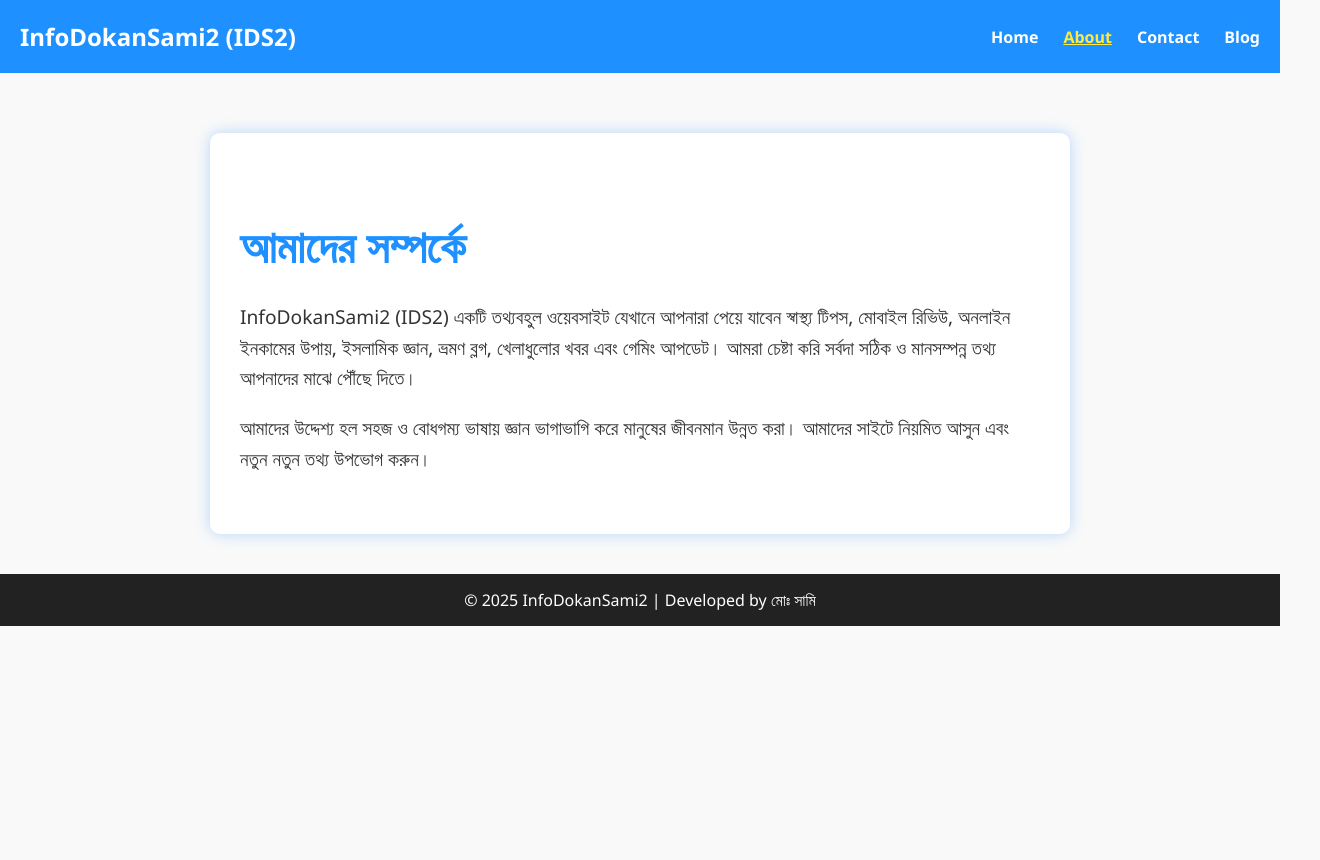
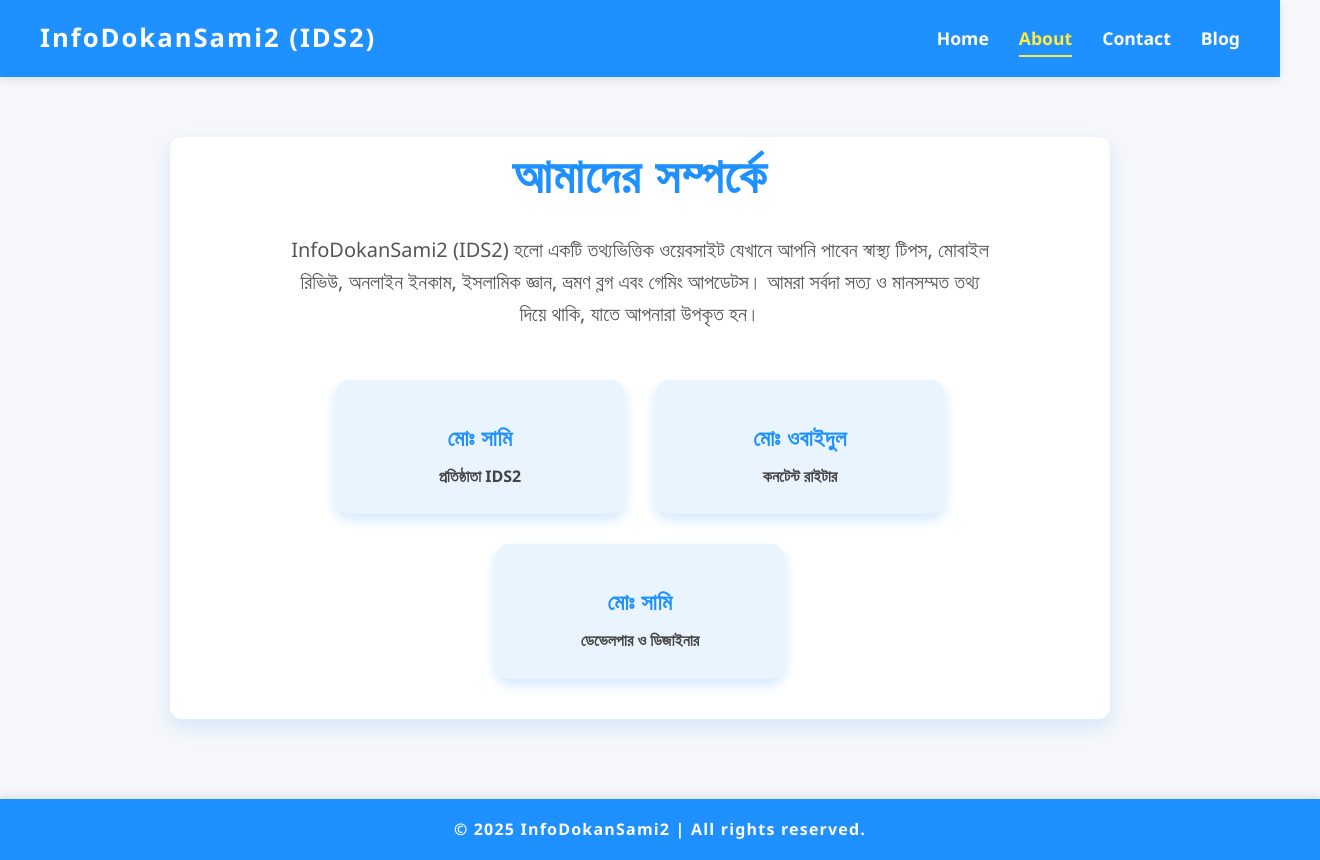
Before and after one commit to samitlp2003/InfoDokanSami, a plain HTML site: page about.html in a window 1280 px wide. Shown: the whole page, 1320 px wide, since content can reach past the window. Before the commit the page ends 800 px from the top, so only its background shows below. Drawn offline with Linux system fonts and the light colour scheme.

Commit message:
Enhanced About page design for better client experience

```diff
--- a/about.html
+++ b/about.html
@@ -3,98 +3,151 @@
 <head>
   <meta charset="UTF-8" />
   <meta name="viewport" content="width=device-width, initial-scale=1" />
-  <title>About - InfoDokanSami2</title>
+  <title>আমাদের সম্পর্কে | InfoDokanSami2</title>
   <style>
+    /* বেসিক সেটআপ */
     body {
       margin: 0;
-      font-family: 'Segoe UI', sans-serif;
-      background: #f9f9f9;
-      color: #333;
-    }
-
-    header {
-      background-color: #1e90ff;
-      padding: 20px 20px;
-      display: flex;
-      align-items: center;
-      justify-content: space-between;
-      color: white;
-    }
-
-    .logo {
-      font-weight: bold;
-      font-size: 1.5em;
-      cursor: default;
-    }
-
-    nav ul {
-      list-style: none;
-      display: flex;
-      justify-content: center;
-      padding: 0;
-      margin: 0;
-      gap: 25px;
-    }
-
-    nav ul li a {
-      text-decoration: none;
-      color: white;
-      font-weight: bold;
-      transition: color 0.3s ease;
-    }
-
-    nav ul li a:hover {
-      color: #ffeb3b;
-    }
-
-    nav ul li a.active {
-      text-decoration: underline;
-      color: #ffeb3b;
-    }
-
-    .about-section {
-      max-width: 800px;
-      margin: 60px auto 40px;
-      background: white;
-      border-radius: 10px;
-      padding: 40px 30px;
-      box-shadow: 0 0 15px rgba(30, 144, 255, 0.3);
+      font-family: 'Segoe UI', Tahoma, Geneva, Verdana, sans-serif;
+      background: #f5f7fa;
       color: #333;
       line-height: 1.6;
     }
 
-    .about-section h2 {
-      font-size: 2.8em;
-      color: #1e90ff;
-      margin-bottom: 20px;
+    /* হেডার স্টাইল */
+    header {
+      background-color: #1e90ff;
+      padding: 18px 40px;
+      display: flex;
+      justify-content: space-between;
+      align-items: center;
+      color: white;
+      box-shadow: 0 3px 8px rgba(0,0,0,0.1);
+      position: sticky;
+      top: 0;
+      z-index: 1000;
+    }
+    header .logo {
+      font-size: 1.6em;
+      font-weight: 700;
+      letter-spacing: 2px;
+      cursor: default;
+    }
+    nav ul {
+      list-style: none;
+      display: flex;
+      gap: 30px;
+      margin: 0;
+      padding: 0;
+    }
+    nav ul li a {
+      text-decoration: none;
+      color: white;
+      font-weight: 600;
+      font-size: 1.1em;
+      transition: color 0.3s ease;
+      padding: 5px 0;
+      border-bottom: 2px solid transparent;
+    }
+    nav ul li a:hover,
+    nav ul li a.active {
+      color: #ffeb3b;
+      border-bottom: 2px solid #ffeb3b;
     }
 
-    .about-section p {
-      font-size: 1.2em;
-      font-weight: 500;
+    /* মেইন কন্টেন্ট */
+    main {
+      max-width: 900px;
+      margin: 60px auto 80px auto;
+      padding: 0 20px;
+      background: white;
+      border-radius: 12px;
+      box-shadow: 0 8px 20px rgba(30, 144, 255, 0.15);
     }
 
+    main h1 {
+      text-align: center;
+      color: #1e90ff;
+      font-size: 3rem;
+      margin-top: 40px;
+      margin-bottom: 15px;
+      font-weight: 900;
+      letter-spacing: 1.5px;
+    }
+
+    main p.description {
+      text-align: center;
+      font-size: 1.25rem;
+      color: #555;
+      margin-bottom: 50px;
+      max-width: 700px;
+      margin-left: auto;
+      margin-right: auto;
+    }
+
+    /* টিম মেম্বারস কার্ড */
+    .team {
+      display: flex;
+      flex-wrap: wrap;
+      justify-content: center;
+      gap: 30px;
+      padding-bottom: 40px;
+    }
+    .team-member {
+      background: #eaf4ff;
+      border-radius: 15px;
+      box-shadow: 0 6px 12px rgba(30, 144, 255, 0.2);
+      width: 240px;
+      padding: 25px;
+      text-align: center;
+      transition: transform 0.3s ease, box-shadow 0.3s ease;
+      cursor: default;
+    }
+    .team-member:hover {
+      transform: translateY(-10px);
+      box-shadow: 0 12px 25px rgba(30, 144, 255, 0.35);
+    }
+    .team-member h3 {
+      margin: 15px 0 8px;
+      font-size: 1.4rem;
+      color: #1e90ff;
+      font-weight: 700;
+      letter-spacing: 0.5px;
+    }
+    .team-member p {
+      margin: 0;
+      font-size: 1rem;
+      color: #444;
+      font-weight: 600;
+    }
+
+    /* ফুটার */
     footer {
-      background: #222;
+      background: #1e90ff;
       color: white;
       text-align: center;
-      padding: 15px 0;
-      margin-top: 40px;
+      padding: 18px 20px;
+      font-weight: 600;
+      letter-spacing: 1.2px;
+      position: relative;
+      bottom: 0;
+      width: 100%;
+      box-shadow: 0 -3px 8px rgba(0,0,0,0.1);
     }
 
     /* Responsive */
-    @media (max-width: 600px) {
-      .about-section {
-        padding: 25px 15px;
-        margin: 40px 15px;
+    @media(max-width: 720px) {
+      main {
+        margin: 40px 15px 60px 15px;
+        width: auto;
       }
-
-      .about-section h2 {
-        font-size: 2em;
+      .team {
+        gap: 20px;
       }
-
-      .about-section p {
-        font-size: 1em;
+      .team-member {
+        width: 100%;
+        max-width: 320px;
+        margin: 0 auto;
       }
     }
   </style>
@@ -112,18 +165,30 @@
     </nav>
   </header>
 
-  <section class="about-section">
-    <h2>আমাদের সম্পর্কে</h2>
-    <p>
-      InfoDokanSami2 (IDS2) একটি তথ্যবহুল ওয়েবসাইট যেখানে আপনারা পেয়ে যাবেন স্বাস্থ্য টিপস, মোবাইল রিভিউ, অনলাইন ইনকামের উপায়, ইসলামিক জ্ঞান, ভ্রমণ ব্লগ, খেলাধুলোর খবর এবং গেমিং আপডেট। আমরা চেষ্টা করি সর্বদা সঠিক ও মানসম্পন্ন তথ্য আপনাদের মাঝে পৌঁছে দিতে।
+  <main>
+    <h1>আমাদের সম্পর্কে</h1>
+    <p class="description">
+      InfoDokanSami2 (IDS2) হলো একটি তথ্যভিত্তিক ওয়েবসাইট যেখানে আপনি পাবেন স্বাস্থ্য টিপস, মোবাইল রিভিউ, অনলাইন ইনকাম, ইসলামিক জ্ঞান, ভ্রমণ ব্লগ এবং গেমিং আপডেটস। আমরা সর্বদা সত্য ও মানসম্মত তথ্য দিয়ে থাকি, যাতে আপনারা উপকৃত হন।
     </p>
-    <p>
-      আমাদের উদ্দেশ্য হল সহজ ও বোধগম্য ভাষায় জ্ঞান ভাগাভাগি করে মানুষের জীবনমান উন্নত করা। আমাদের সাইটে নিয়মিত আসুন এবং নতুন নতুন তথ্য উপভোগ করুন।
-    </p>
-  </section>
+
+    <section class="team">
+      <div class="team-member">
+        <h3>মোঃ সামি</h3>
+        <p>প্রতিষ্ঠাতা IDS2</p>
+      </div>
+      <div class="team-member">
+        <h3>মোঃ ওবাইদুল </h3>
+        <p>কনটেন্ট রাইটার</p>
+      </div>
+      <div class="team-member">
+        <h3>মোঃ সামি</h3>
+        <p>ডেভেলপার ‍ও ডিজাইনার</p>
+      </div>
+    </section>
+  </main>
 
   <footer>
-    &copy; 2025 InfoDokanSami2 | Developed by মোঃ সামি
+    &copy; 2025 InfoDokanSami2 | All rights reserved.
   </footer>
 </body>
 </html>
```
